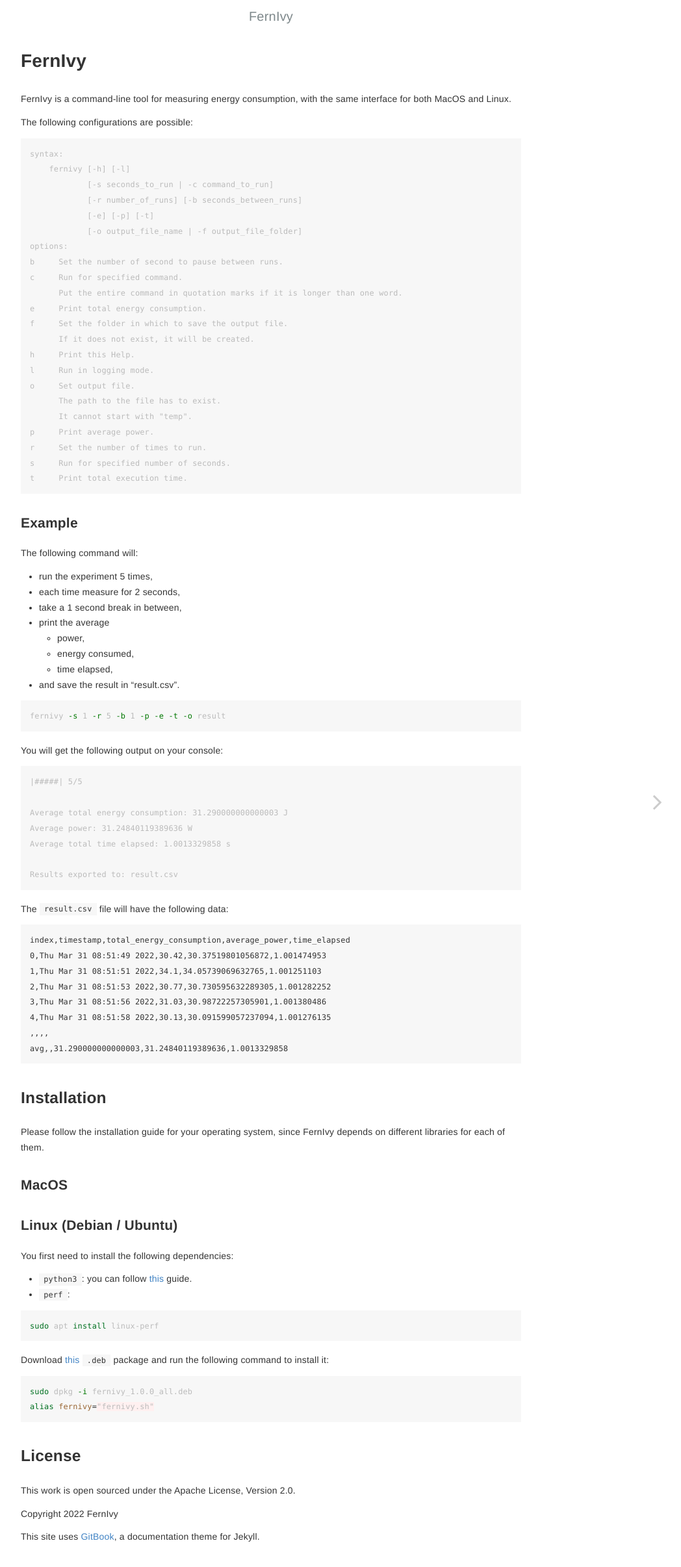
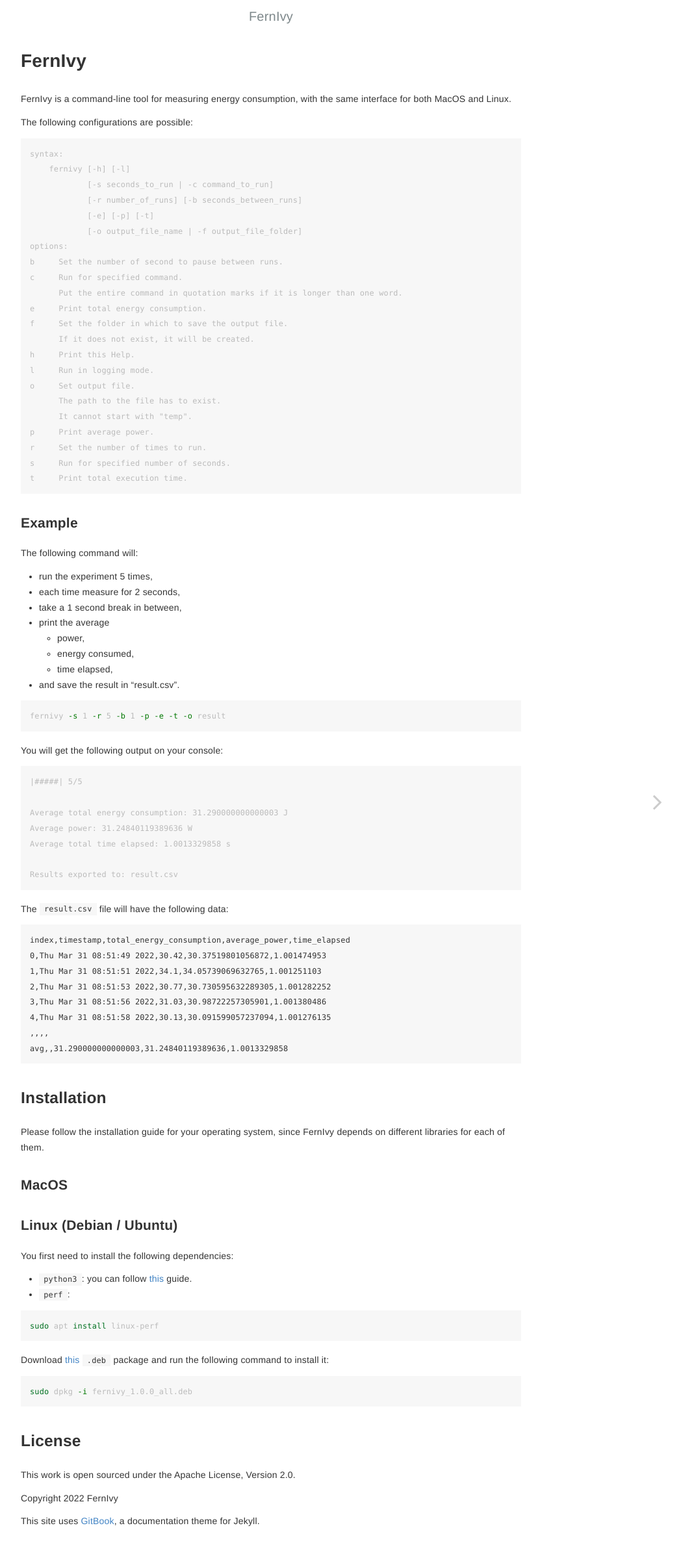
Before and after one commit to fernivy/docs, a Jekyll site: the page built from index.md, in a window 1280 px wide. Shown: the top 2412 px of the page at 65% size, without its empty margins (223-1271 px from the left). Built offline with Jekyll 4.4.1, drawn with Linux system fonts in a browser that asks for light colours.

Commit message:
Remove aliasing

````diff
--- a/index.md
+++ b/index.md
@@ -92,7 +92,6 @@
 
 ```bash
 sudo dpkg -i fernivy_1.0.0_all.deb
-alias fernivy="fernivy.sh"
 ```
 
 ## License
````
